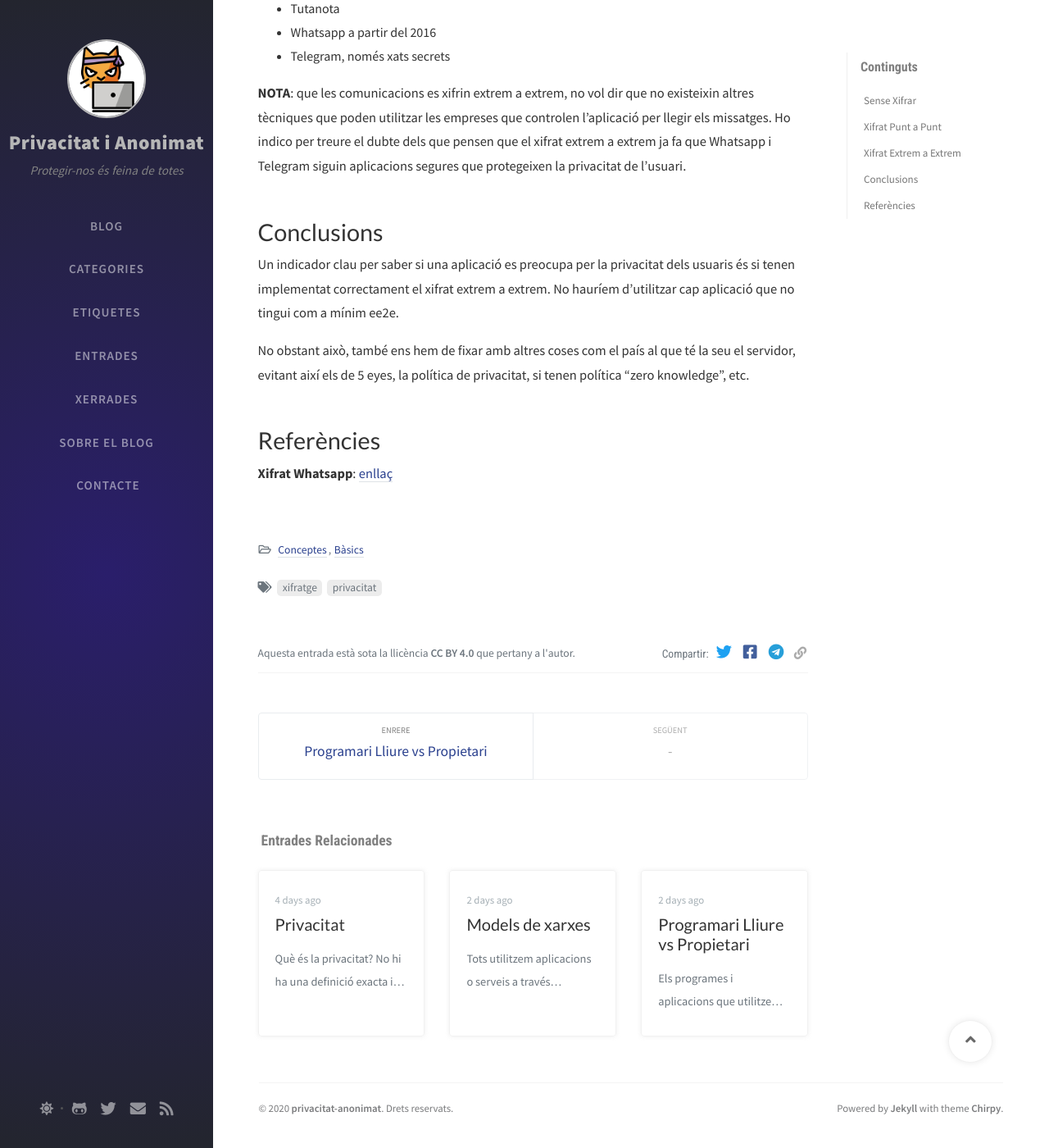
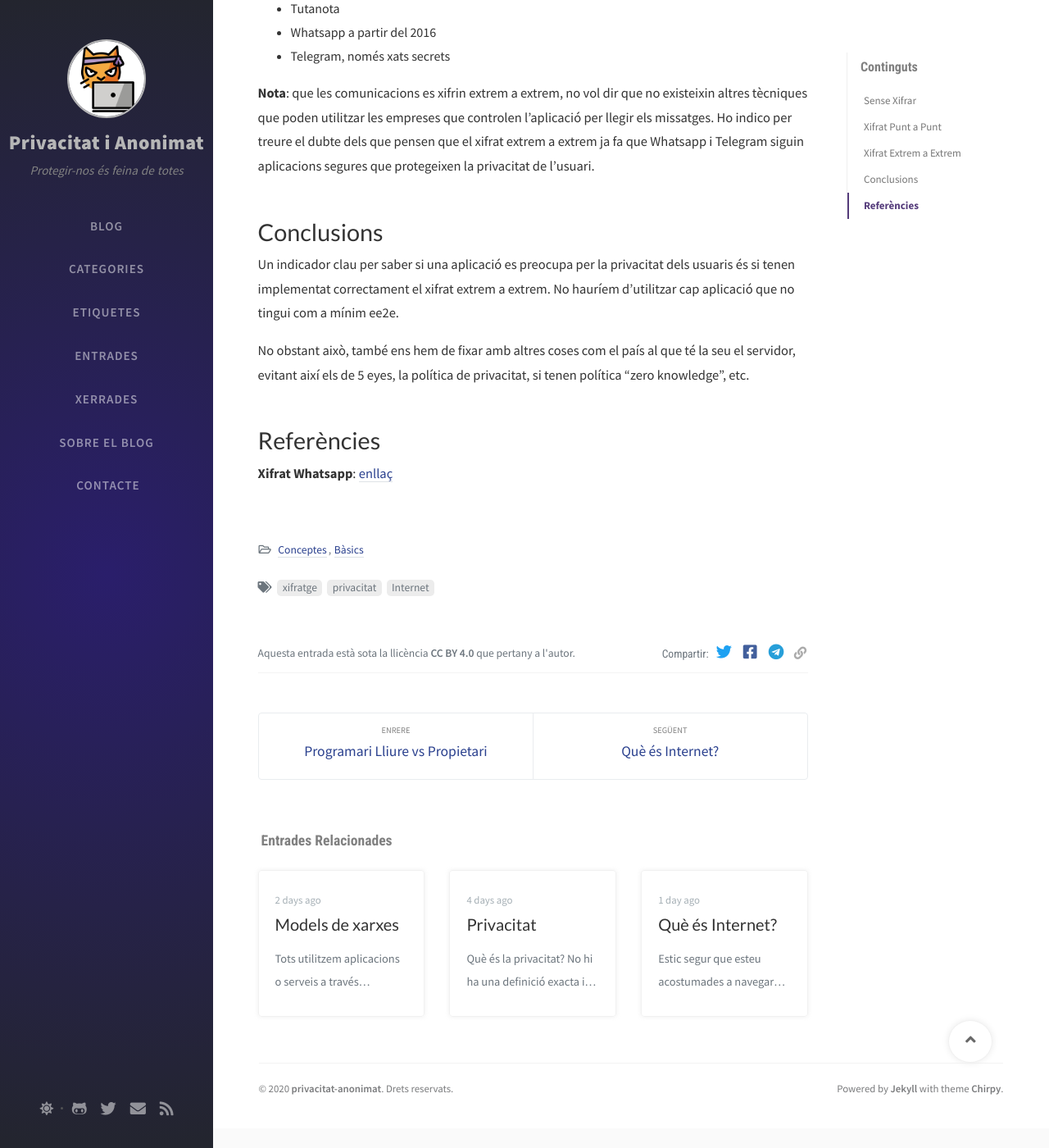
Before and after one commit to privacitat-anonimat/privacitat-anonimat.github.io, a Jekyll site: the page built from _posts/2020-05-07-comunicacions_xifratge.md, in a window 1280 px wide and 1400 px high, scrolled down 3417 px. Shown: the whole window at 82% size. Built offline with Jekyll 4.4.1, drawn with Linux system fonts in a browser that asks for light colours; nearby versions of some CDN libraries; comment, search, counter and statistics services are not loaded; some of the changed lines change nothing that is shown; some of the changed text lies outside the part shown.

Commit message:
Entrada Què és l'Internet

```diff
--- a/_posts/2020-05-07-comunicacions_xifratge.md
+++ b/_posts/2020-05-07-comunicacions_xifratge.md
@@ -3,7 +3,7 @@
 author: privacitat-anonimat
 date: 2020-05-07
 categories: [Conceptes,Bàsics]
-tags: [xifratge,privacitat]
+tags: [xifratge,privacitat,Internet]
 ---
 
 Quan un usuari utilitza aplicacions que van per Internet per comunicar-se amb altres persones, es crea un canal de comunicació entre l'usuari que envia el missatge i el receptor. Tot i que aquest canal és invisible per l'usuari, la comunicació no es crea per art de màgia. Els missatges que s'intercanvien passen per un camí determinat i hi ha certs agents intermedis que poden veure la comunicació.
@@ -65,7 +65,7 @@
 * Whatsapp a partir del 2016
 * Telegram, només xats secrets
 
-**NOTA**: que les comunicacions es xifrin extrem a extrem, no vol dir que no existeixin altres tècniques que poden utilitzar les empreses que controlen l'aplicació per llegir els missatges. Ho indico per treure el dubte dels que pensen que el xifrat extrem a extrem ja fa que Whatsapp i Telegram siguin aplicacions segures que protegeixen la privacitat de l'usuari.
+**Nota**: que les comunicacions es xifrin extrem a extrem, no vol dir que no existeixin altres tècniques que poden utilitzar les empreses que controlen l'aplicació per llegir els missatges. Ho indico per treure el dubte dels que pensen que el xifrat extrem a extrem ja fa que Whatsapp i Telegram siguin aplicacions segures que protegeixen la privacitat de l'usuari.
 
 # Conclusions
 Un indicador clau per saber si una aplicació es preocupa per la privacitat dels usuaris és si tenen implementat correctament el xifrat extrem a extrem. No hauríem d'utilitzar cap aplicació que no tingui com a mínim ee2e.
--- /dev/null
+++ b/_posts/2020-05-08-internet.md
@@ -0,0 +1,158 @@
+---
+title: Què és Internet?
+author: privacitat-anonimat
+date: 2020-05-07
+categories: [Conceptes,Genèrics]
+tags: [Internet,espionatge]
+---
+
+Estic segur que esteu acostumades a navegar per Internet, comunicar-vos amb els vostres amics a través de missatgeria instantània o videotrucades, enviar emails, utilitzar les xarxes socials o algunes inclús teniu un blog.
+
+No obstant això, si us pregunto que m'expliqueu què és Internet, sabríeu respondre? Per on passen els vostres missatges? Com us podeu connectar tan ràpidament a una pàgina web que està a l'altra punta del món?
+
+Si esteu interessats en la privacitat i anonimat, és clau que entengueu com funciona la tecnologia que us rodeja i utilitzeu. És per això, que a continuació us explicaré, a grans trets, què és, com funciona i quina forma té Internet.
+
+# Conceptes bàsics
+Primer de tot heu de tenir clar alguns conceptes que són bàsics per entendre el funcionament d'Internet. Estic segur que alguns ja us sonaran, però potser no sou conscients de per què serveixen realment.
+
+## Router
+El router, o encaminador en Català, és l'aparell que us instal·len a casa quan contracteu Internet. És l'aparell que segurament teniu al menjador o despatx que fa llumetes i que al darrere té la contrasenya del Wi-Fi.
+
+La funció del router és gestionar el tràfic entrant i sortint. És a dir, quan vosaltres envieu un missatge, el router s'encarrega d'agafar el vostre missatge i enviar-lo a l'ISP, l'operadora d'Internet. I quan el vostre amic respon, l'ISP l'envia al router i aquest al vostre dispositiu.
+
+![](https://raw.githubusercontent.com/privacitat-anonimat/privacitat-anonimat.github.io/master/img/2020-05-08-internet/router.png)
+
+En termes de privacitat i seguretat, podríem dir que nosaltres tenim control de tota la informació que es mogui entre els nostres dispositius i el router, però que quan aquesta passa del router, ja no en tenim control. És com si el router fos la porta de casa nostra.
+
+## IP
+Alguna vegada us heu preguntat com ho fan les autoritats per saber qui ha publicat un tweet o qui ha navegat a certa pàgina web? La resposta és perquè han aconseguit saber la seva IP.
+
+La adreça IP és un identificador que utilitzen els protocols d'Internet per saber on enviar el tràfic. És a dir, és l'equivalent al nostre DNI o passaport. És per això que en una xarxa les IPs han de ser úniques.
+
+Les IPs estan formades per quatre grups de tres dígits separats per un punt. Van des de la 0.0.0.0 fins a la 255.255.255.255.
+
+Existeixen dos tipus d'IPs: la IP pública i la IP privada.
+
+![](https://raw.githubusercontent.com/privacitat-anonimat/privacitat-anonimat.github.io/master/img/2020-05-08-internet/ip.jpg)
+
+### IP Pública
+És la que s'utilitza quan les dades estan navegant per Internet. Normalment, com que la gran majoria de nosaltres tenim contractats una companyia de telefonia i Internet, l'IP pública que se'ns assigna al navegar per Internet, és la mateixa que la que té la companyia de telefonia i Internet.
+
+Les IPs públiques s'han de comprar, ja que n'hi ha un número limitat perquè han de ser úniques i no es poden repetir.
+
+### IP Privada
+Les IP privades s'utilitzen només en dispositius que no estan directament connectats a Internet, com per exemple els que estan darrere el router. A diferència de les IPs públiques, les privades han de ser úniques dins de la xarxa però es poden repetir si els dispositius estan en xarxes diferents. A més a ḿes, són gratuïtes ja que només s'han de configurar correctament al router.
+
+Normalment, per estàndard, les IPs privades tenen algun dels següents formats:
+* 192.168.X.X
+* 172.X.X.X
+* 10.X.X.X
+
+### Funcionament
+Tenint present que les IPs han de ser úniques a cada xarxa i que n'hi ha de dos tipus, podríem dir que els dispositius que tenim connectats al router tenen assignada una IP privada. Tot i això, quan el tràfic surt del router i va a Internet, els servidors i pàgines web als quals s'estan connectant els dispositius només veuran una IP pública, la de la companyia de telèfon i Internet.
+
+Per tant, podríem determinar el següent:
+* Els nostrse dispositius, com el mòbil o l'ordinador, tenen IP privada
+* Els ISP té IP pública
+* Qualsevol servidor o pàgina web té IP pública
+
+Si ens centrem en termes de privacitat i seguretat, podem determinar el següent quan ens connectem a una pàgina des d'un dispositiu a través de Wi-Fi:
+* El servidor que té la pàgina web sap l'IP pública de l'ISP
+* L'ISP sap la pàgina a la qual s'ha connectat el dispositiu i el router des d'on s'ha fet la connexió
+* El router sap la IP privada del dispositiu que ha fet la connexió
+
+Com podeu veure, és relativament senzill per un ISP monitorar on es connecten els usuaris i des de quin dispositiu ho fan.
+
+## ISP
+L'ISP, Internet Service Provider, és l'empresa que ofereix Internet. En el cas d'Espanya, acostuma a ser la mateixa que la de telefonia. Per exemple, Vodafone, Orange, Telefònica, Masmovil, etc.
+
+Els ISP són la porta a Internet. S'encarreguen de connectar els clients, a través dels routers de cada casa, a Internet.
+
+![](https://raw.githubusercontent.com/privacitat-anonimat/privacitat-anonimat.github.io/master/img/2020-05-08-internet/isp.jpg)
+
+En termes de privacitat i anonimat sempre haurem de tenir en compte que els ISP són un perill. Per una banda, saben l'origen i el destí de les comunicacions. És a dir, saben on es connecten els usuaris, a quina hora i des de quin dispositiu. Per altra banda, és sabut que aquesta informació la poden compartir fàcilment amb empreses d'espionatge, empreses privades o governs.
+
+
+## Navegadors i dominis
+Quan ens connectem a una pàgina web, utilitzem navegadors. Un navegador és un programa o aplicació que permet a l'usuari navegar per Internet molt fàcilment, ja que s'encarreguen de gestionar la comunicació amb la pàgina web de manera transparent per l'usuari.
+
+![](https://raw.githubusercontent.com/privacitat-anonimat/privacitat-anonimat.github.io/master/img/2020-05-08-internet/navegadores2.jpg)
+
+Per accedir a una pàgina web, l'usuari ha d'introduir el domini al navegador, també conegut com adreça. Un exemple seria "www.twitter.com".
+
+## DNS
+Potser us heu adonat que a l'apartat d'IPs dèiem que cada pàgina web tenia assignada una IP que era única, però a l'apartat anterior dèiem que els usuaris es connectaven a través del domini a la pàgina. Com pot ser?
+
+Aquí entra el DNS, Domain Name Server. Els DNS s'encarreguen de traduir les adreces IP a dominis i viceversa. D'aquesta manera, els usuaris només hem de recordar el domini, que ens és més fàcil, i no els 12 dígits de l'IP.
+
+![](https://raw.githubusercontent.com/privacitat-anonimat/privacitat-anonimat.github.io/master/img/2020-05-08-internet/dns.jpg)
+
+Per tant, quan introduïm un domini al navegador, aquest fa una petició el servidor DNS que té assignat i obté la IP. D'aquesta manera es pot comunicar amb el servidor que té allotjada la pàgina web.
+
+## Servidor
+Un servidor simplement és un ordinador però més potent. Aquesta distinció es fa perquè els ordinadors acostumen a ser d'ús personal i els servidors ofereixen algun un servei, per exemple una pàgina web o un email.
+
+# Funcionament
+Després d'haver definit tots aquests conceptes, passem a explicar com es connecten entre si per fer possible la comunicació entre dispositius. Altrament conegut com a Internet.
+
+Utilitzarem la situació de la següent imatge com a exemple:
+
+![](https://raw.githubusercontent.com/privacitat-anonimat/privacitat-anonimat.github.io/master/img/2020-05-08-internet/network2-min.png)
+
+Podríem definir Internet com un conjunt d'ordinadors connectats entre si. Cada node, o bola, de la imatge és un ordinador. Partirem del node verd de l'esquerre on un usuari vol entrar a Google a través d'un iPhone.
+
+Primer de tot, l'usuari obre el navegador que més li agrada i introdueix el domini "www.google.com". El navegador fa una petició al servidor DNS per obtenir la IP del servidor que té publicada la pàgina web de Google. Un cop obtinguda, genera una petició per demanar a Google que vol accedir a la pàgina i l'envia al router.
+
+Tot el tràfic que rep el router dels dispositius que estan connectats a ell, el redirigeix automàticament a l'ISP que té contractat l'usuari, en aquest cas Telefònica.
+
+L'ISP té un llistat de diversos routers intermedis. Agafa la petició de l'usuari, mira el destí i utilitzant unes regles preconfigurades, escull el router al que ha d'enviar la petició perquè aquesta arribi al destí.
+
+Els routers intermedis, igual que l'ISP, tenen el llistat d'altres routers. Mitjançant unes regles, van enviant la petició fins que aquesta arriba a l'ISP que té contractat el destinatari, en aquest cas Vodafone.
+
+L'ISP rep la petició, mira el destí i comprova quin dels seus usuaris va dirigida la petició. Finalment, el servidor de Google rep la petició, en mira el contingut i envia una resposta amb la pàgina que ha sol·licitat l'usuari, que segueix el mateix recorregut de tornada.
+
+
+# Estructura
+Internet al final no deixen de ser ordinadors connectats entre si. Alguns es connecten sense fils a través d'antenes o Wi-Fi i d'altres ho fen per cable.
+
+Tots hem vist els cables de fibra òptica a les ciutats i pobles que van des dels pals telefònics o de sota terra fins a les portes dels edificis. Ara bé, com ho fa Europa, per exemple, per connectar-se amb Amèrica?
+
+Doncs igual que ho fan a les ciutats però amb cables molt més grans i protegits, que travessen els mars i oceans.
+
+![](https://raw.githubusercontent.com/privacitat-anonimat/privacitat-anonimat.github.io/master/img/2020-05-08-internet/cable2.jpeg)
+
+![](https://raw.githubusercontent.com/privacitat-anonimat/privacitat-anonimat.github.io/master/img/2020-05-08-internet/cable3.jpeg)
+
+Hi ha més de 500 cables intercontinentals que en total recorren més d'1.200.000 km:
+
+![](https://raw.githubusercontent.com/privacitat-anonimat/privacitat-anonimat.github.io/master/img/2020-05-08-internet/cables.jpeg)
+
+Ampliant el mapa a Espanya, podem veure com hi ha 19 cables que connecten amb la resta del món:
+
+![](https://raw.githubusercontent.com/privacitat-anonimat/privacitat-anonimat.github.io/master/img/2020-05-08-internet/cables_espanya.png)
+
+A Catalunya només en tenim un, que està a Gavà, que connecta la península amb Mallorca i aquesta amb Àfrica. És molt possible que si algú tallés aquest cable, deixi incomunicat a part del territori.
+
+Un punt estratègic molt important i que per tant, és objectiu de molts atacs, és el cable SEA-ME-WE 4 situat a Egipte, ja que és un dels quatre cables que connecten Europa, Orient Mitjà i el continent Asiàtic. Per exemple, el 2013 la guàrdia costera egípcia va descobrir a tres bussejadors tallant cables a prop de la costa d'Alexandria.
+
+Un altre exemple és l'espionatge dels Estats Units a Rússia durant la guerra freda, on van enviar dos submarins a un cable prop de la costa russa per instal·lar-hi dispositius d'escolta. Cada dues setmanes enviaven bussejadors a canviar les cintes per portar-les a la base on serveis d'intel·ligència les transcrivien ràpidament.
+
+Per últim, indicar que no sempre es trenquen cables per atacs dirigits, sinó que a vegades es produeixen accidents. Com va ser el cas d'una pagesa de 75 anys de Geòrgia, on el 28 de març del 2013 va deixar a tres millos d'armenis sense Internet durant 12 hores. Quan les autoritats li van preguntar per què ho havia fet, ella va explicar que estava tallant llenya per la seva llar de foc, quan va tallar el cable sense adonar-se'n. Ni tan sols sabia que era Internet.
+
+# Qui controla Internet
+La majoria de les comunicacions venen per cable, ja que la transmissió és més ràpida que la sense fils. Per exemple, a Estats Units el 95% de les comunicacions van per cable.
+
+Inicialment, els cables eren propietat dels governs per oferir als seus ciutadans connectar-se a Internet. Malauradament, a mesura que ha passat el temps i l'increment de la mercantilització d'Internet ha provocat que grans empreses tecnològiques hagin comprats cables simplement per poder monitorar el tràfic. Actualment, els governs controles el 35% dels cables i grans empreses com Microsoft, Google i Amazon el 65%.
+
+Com no podria ser d'altra manera, les agències d'espionatge també s'han esforçat molt a obtenir el control dels cables. Les agències d'espionatge NSA (Estats Units) i GCHQ (Regne Unit) tenen el control de més de 200 cables.
+
+# Conclusions
+Podríem dir Internet no deixa de ser un conjunt d'ordinadors connectats entre si mitjançant cables o connexions sense fils. Hem de tenir en compte que les grans empreses i agències d'espionatge intentaran per tots els medis controlar-lo.
+
+Pensant en termes de privacitat, nosaltres, com a usuari, tenim el control de la informació sempre que estigui "dins de casa". És a dir, en el moment on el tràfic arriba al router i aquest l'envia a l'ISP, nosaltres deixem de tenir-ne control.
+
+Per tant, ens hem d'assegurar que la informació estigui ben protegida (xifrada, escollir protocols segurs...) mentre estigui a les nostres mans, ja que quan estigui navegant per Internet, nosaltres no podrem fer res.
+
+# Referències
+* **Mapa interactiu de cables submarins**: [enllaç](https://www.submarinecablemap.com/#/)
+* **El pequeño Libro Rojo del activista en la Red** de Marta Peirano, Rocaeditorial
```
Also changed, not shown: img/2020-05-08-internet/cable2.jpeg (added), img/2020-05-08-internet/cable3.jpeg (added), img/2020-05-08-internet/cables.PNG (added), img/2020-05-08-internet/cables.jpeg (added), img/2020-05-08-internet/cables_espanya.png (added), img/2020-05-08-internet/dns.jpg (added), img/2020-05-08-internet/ip.jpg (added), img/2020-05-08-internet/isp.jpg (added), img/2020-05-08-internet/navegadores2.jpg (added), img/2020-05-08-internet/network-min.png (added), img/2020-05-08-internet/network.jpg (added), img/2020-05-08-internet/network2-min.png (added), img/2020-05-08-internet/router.png (added), 3 other files.
